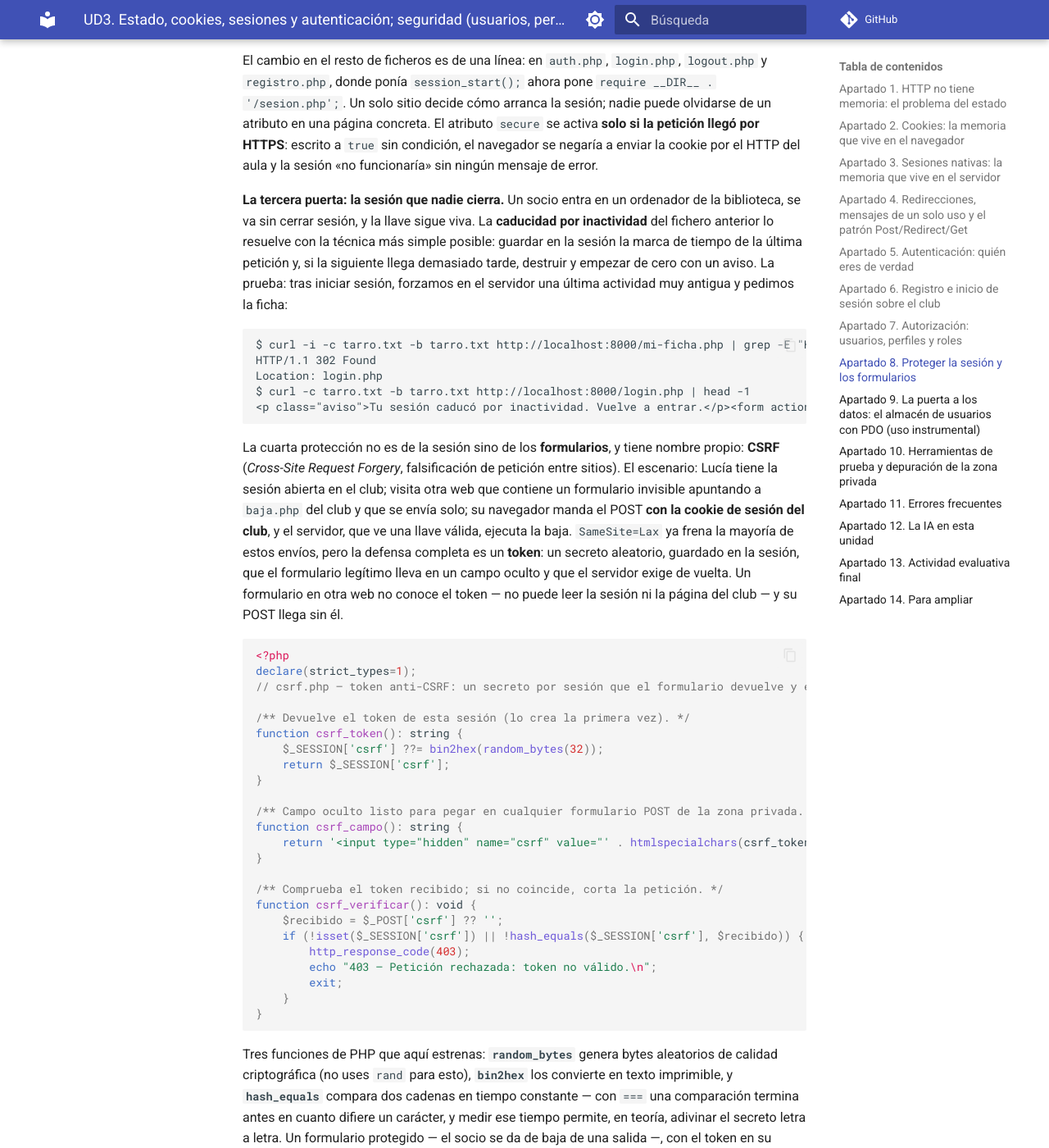
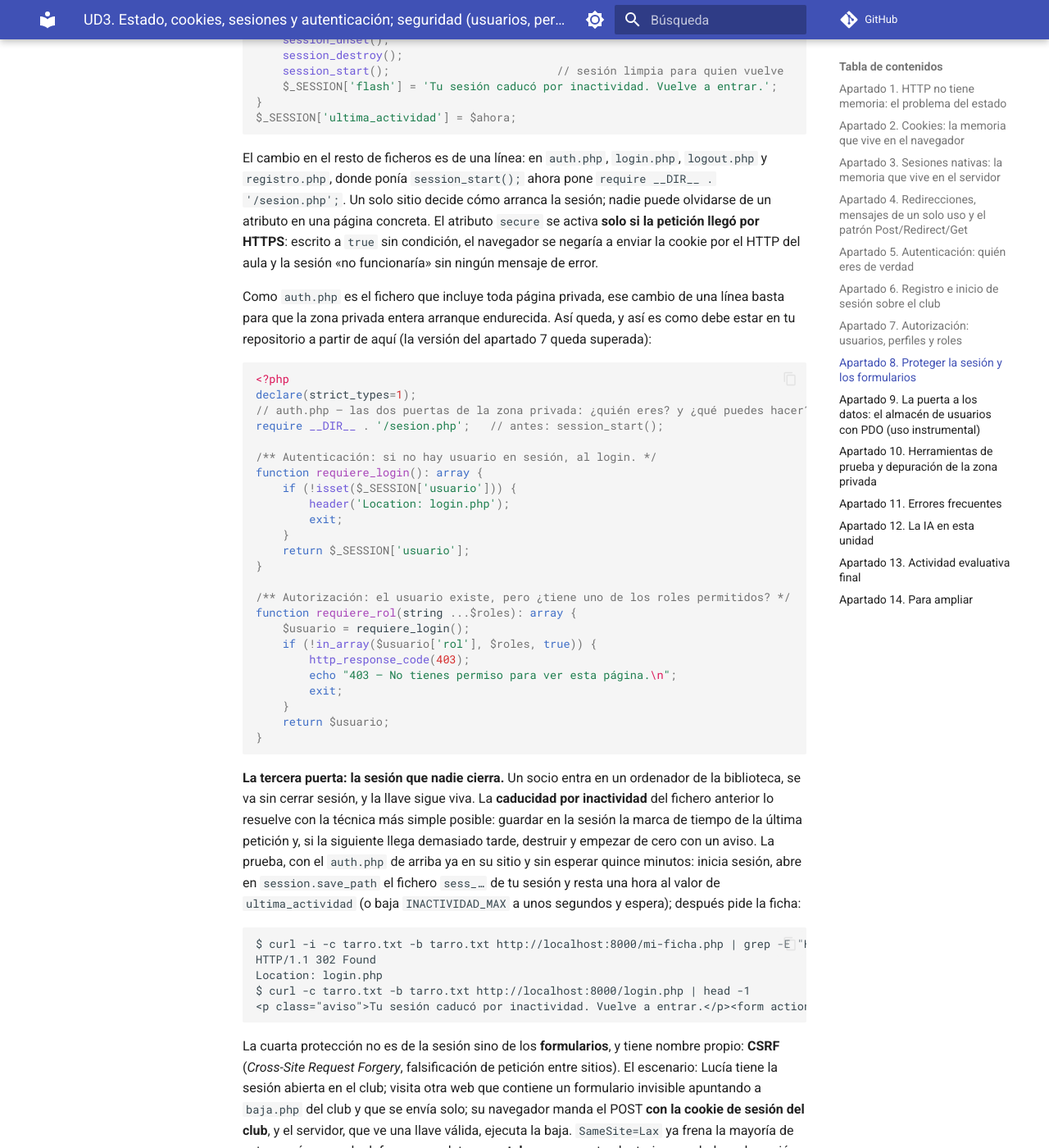
Before and after one commit to codigoRonin/apuntes-daw, an MkDocs documentation site: the page built from docs/desarrollo-web-en-entorno-servidor/ud3-estado-sesiones-autenticacion.md, in a window 1280 px wide and 1400 px high, scrolled down 28669 px. Shown: the whole window at 82% size. Built offline with MkDocs 1.6.1 and Material for MkDocs 9.7.7, drawn with Linux system fonts in a browser that asks for light colours; comment, search, counter and statistics services are not loaded; some of the changed text lies outside the part shown.

Commit message:
DWES UD3 v2

````diff
--- a/docs/desarrollo-web-en-entorno-servidor/ud3-estado-sesiones-autenticacion.md
+++ b/docs/desarrollo-web-en-entorno-servidor/ud3-estado-sesiones-autenticacion.md
@@ -38,6 +38,8 @@ return [
     // … (tres filas más en el fichero íntegro: dos monitores y la administración, hasta 8)
 ];
 ```
+
+La muestra solo trae socios: para los ejercicios de roles de los apartados 7 y 8 necesitas el **fichero íntegro** del repositorio de la unidad, que incluye a los dos monitores y a la administración. No lo copies de aquí: descárgalo. Las contraseñas de aula de los ocho usuarios están en el `README.md` de esa misma carpeta.
 
 <div style="page-break-before: always;"></div>
 
@@ -955,7 +957,36 @@ $_SESSION['ultima_actividad'] = $ahora;
 
 El cambio en el resto de ficheros es de una línea: en `auth.php`, `login.php`, `logout.php` y `registro.php`, donde ponía `session_start();` ahora pone `require __DIR__ . '/sesion.php';`. Un solo sitio decide cómo arranca la sesión; nadie puede olvidarse de un atributo en una página concreta. El atributo `secure` se activa **solo si la petición llegó por HTTPS**: escrito a `true` sin condición, el navegador se negaría a enviar la cookie por el HTTP del aula y la sesión «no funcionaría» sin ningún mensaje de error.
 
-**La tercera puerta: la sesión que nadie cierra.** Un socio entra en un ordenador de la biblioteca, se va sin cerrar sesión, y la llave sigue viva. La **caducidad por inactividad** del fichero anterior lo resuelve con la técnica más simple posible: guardar en la sesión la marca de tiempo de la última petición y, si la siguiente llega demasiado tarde, destruir y empezar de cero con un aviso. La prueba: tras iniciar sesión, forzamos en el servidor una última actividad muy antigua y pedimos la ficha:
+Como `auth.php` es el fichero que incluye toda página privada, ese cambio de una línea basta para que la zona privada entera arranque endurecida. Así queda, y así es como debe estar en tu repositorio a partir de aquí (la versión del apartado 7 queda superada):
+
+```php
+<?php
+declare(strict_types=1);
+// auth.php — las dos puertas de la zona privada: ¿quién eres? y ¿qué puedes hacer?
+require __DIR__ . '/sesion.php';   // antes: session_start();
+
+/** Autenticación: si no hay usuario en sesión, al login. */
+function requiere_login(): array {
+    if (!isset($_SESSION['usuario'])) {
+        header('Location: login.php');
+        exit;
+    }
+    return $_SESSION['usuario'];
+}
+
+/** Autorización: el usuario existe, pero ¿tiene uno de los roles permitidos? */
+function requiere_rol(string ...$roles): array {
+    $usuario = requiere_login();
+    if (!in_array($usuario['rol'], $roles, true)) {
+        http_response_code(403);
+        echo "403 — No tienes permiso para ver esta página.\n";
+        exit;
+    }
+    return $usuario;
+}
+```
+
+**La tercera puerta: la sesión que nadie cierra.** Un socio entra en un ordenador de la biblioteca, se va sin cerrar sesión, y la llave sigue viva. La **caducidad por inactividad** del fichero anterior lo resuelve con la técnica más simple posible: guardar en la sesión la marca de tiempo de la última petición y, si la siguiente llega demasiado tarde, destruir y empezar de cero con un aviso. La prueba, con el `auth.php` de arriba ya en su sitio y sin esperar quince minutos: inicia sesión, abre en `session.save_path` el fichero `sess_…` de tu sesión y resta una hora al valor de `ultima_actividad` (o baja `INACTIVIDAD_MAX` a unos segundos y espera); después pide la ficha:
 
 ```
 $ curl -i -c tarro.txt -b tarro.txt http://localhost:8000/mi-ficha.php | grep -E "HTTP|Location"
````
